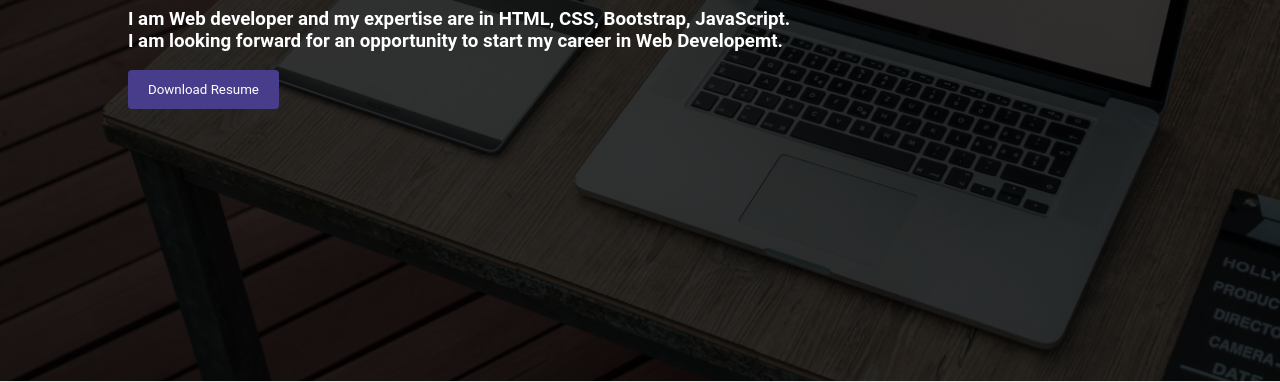
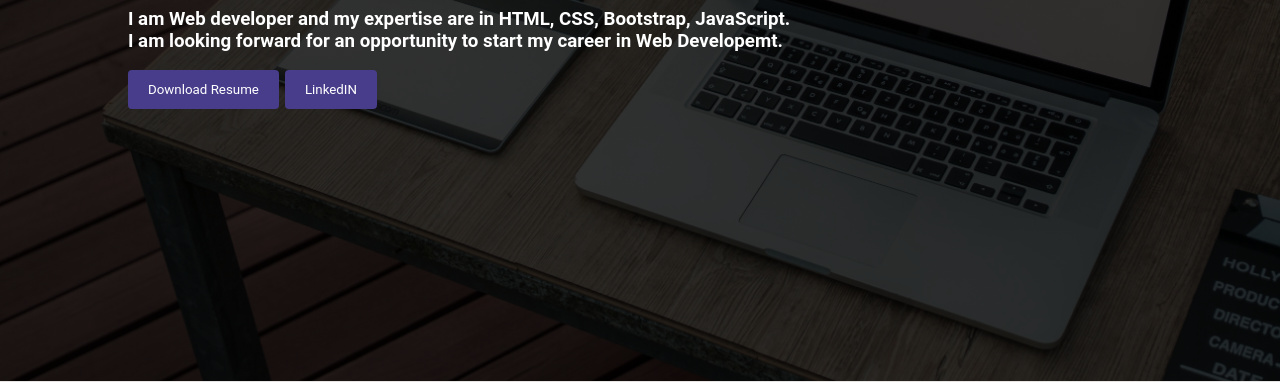
Before and after one commit to bilalmughal0322/portfolio, a plain HTML site: page index.html in a window 1280 px wide. Shown: the part 419-801 px from the top of the page. Drawn offline with Linux system fonts and the light colour scheme.

Commit message:
Update index.html

```diff
--- a/index.html
+++ b/index.html
@@ -47,6 +47,9 @@
                 <br>I am looking forward for an opportunity to start my career in Web Developemt.</h3>
                 <a style="padding: 0px;" href="./Muhammad's Resume.pdf" download>
                     <input type="submit" value="Download Resume">
+                </a>
+                <a style="padding: 0px;" href="https://www.linkedin.com/in/muhammad-bilal-arif-3a25a5279" download>
+                    <input type="submit" value="LinkedIN">
                 </a>
 
             </div>
```
